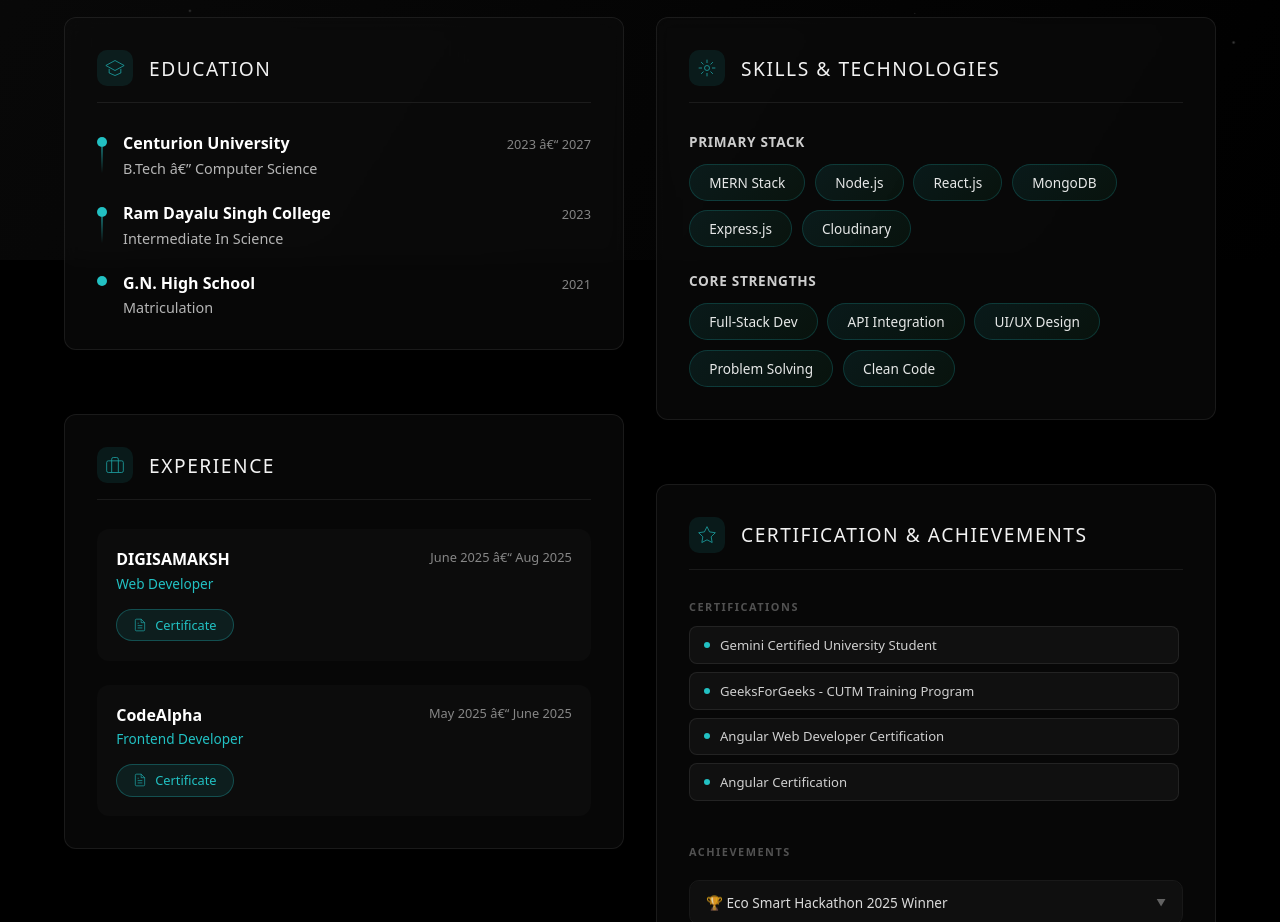
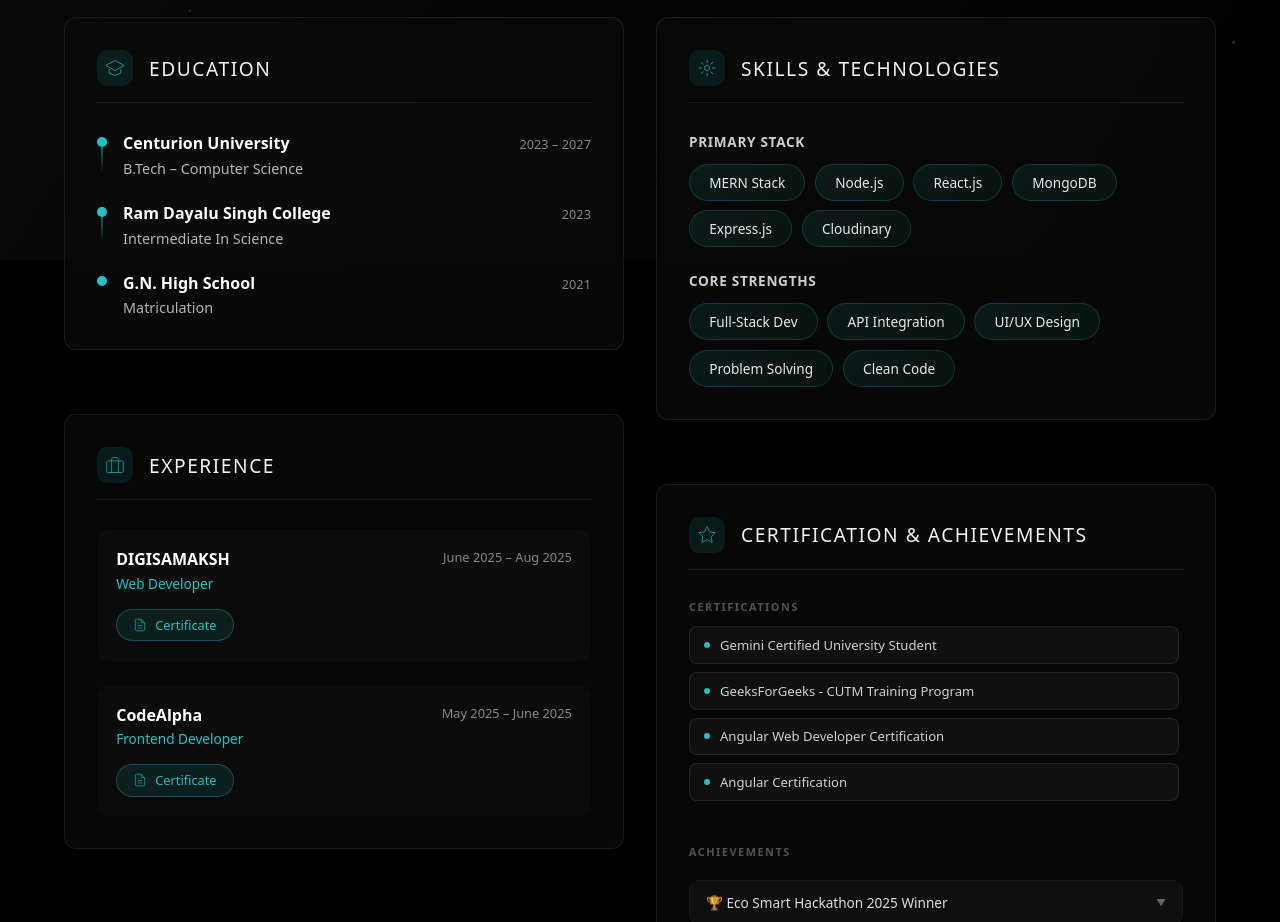
Before and after one commit to krushayu/Portfolio, a React (Create React App) app: page /about in a window 1280 px wide. Shown: the part 540-1462 px from the top of the page. Built offline with nearby package versions, Linux system fonts and the light colour scheme; a web font is replaced by a local one.

Commit message:
Fix: remove all broken UTF-8 characters from about.jsx

```diff
--- a/src/About/about.jsx
+++ b/src/About/about.jsx
@@ -22,7 +22,7 @@ const AchievementItem = ({ ach }) => {
       {open && (
         <div className="ach-body">
           <p className="ach-desc">
-            <a href={ach.projectLink} target="_blank" rel="noopener noreferrer" className="ach-project-link">{ach.projectName} â€” </a>
+            <a href={ach.projectLink} target="_blank" rel="noopener noreferrer" className="ach-project-link">{ach.projectName} – </a>
             {ach.description}
           </p>
           {ach.tags && ach.tags.length > 0 && (
@@ -265,9 +265,9 @@ const About = () => {
                     <div className="timeline-content">
                       <div className="timeline-header">
                         <h4 className="timeline-title">Centurion University</h4>
-                        <span className="timeline-date">2023 â€“ 2027</span>
+                        <span className="timeline-date">2023 – 2027</span>
                       </div>
-                      <p className="timeline-subtitle">B.Tech â€” Computer Science</p>
+                      <p className="timeline-subtitle">B.Tech – Computer Science</p>
                     </div>
                   </div>
 
@@ -314,7 +314,7 @@ const About = () => {
                         <h4 className="experience-company">DIGISAMAKSH</h4>
                         <p className="experience-role">Web Developer</p>
                       </div>
-                      <span className="experience-duration">June 2025 â€“ Aug 2025</span>
+                      <span className="experience-duration">June 2025 – Aug 2025</span>
                     </div>
                     <div className="experience-documents">
                       <a
@@ -341,7 +341,7 @@ const About = () => {
                         <h4 className="experience-company">CodeAlpha</h4>
                         <p className="experience-role">Frontend Developer</p>
                       </div>
-                      <span className="experience-duration">May 2025 â€“ June 2025</span>
+                      <span className="experience-duration">May 2025 – June 2025</span>
                     </div>
                     <div className="experience-documents">
                       <a
```
